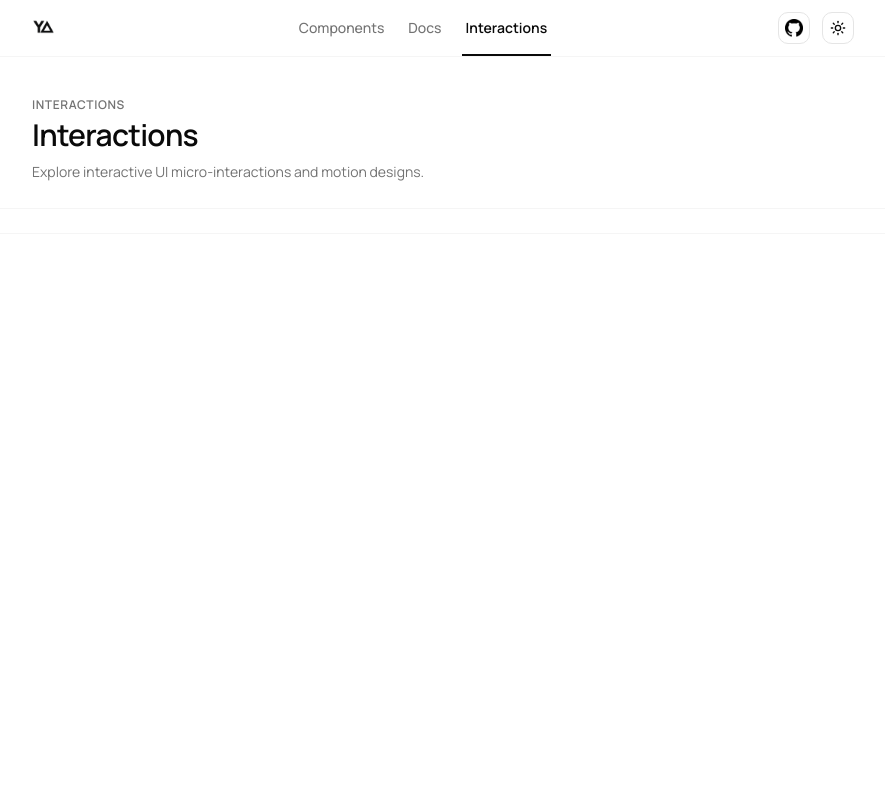
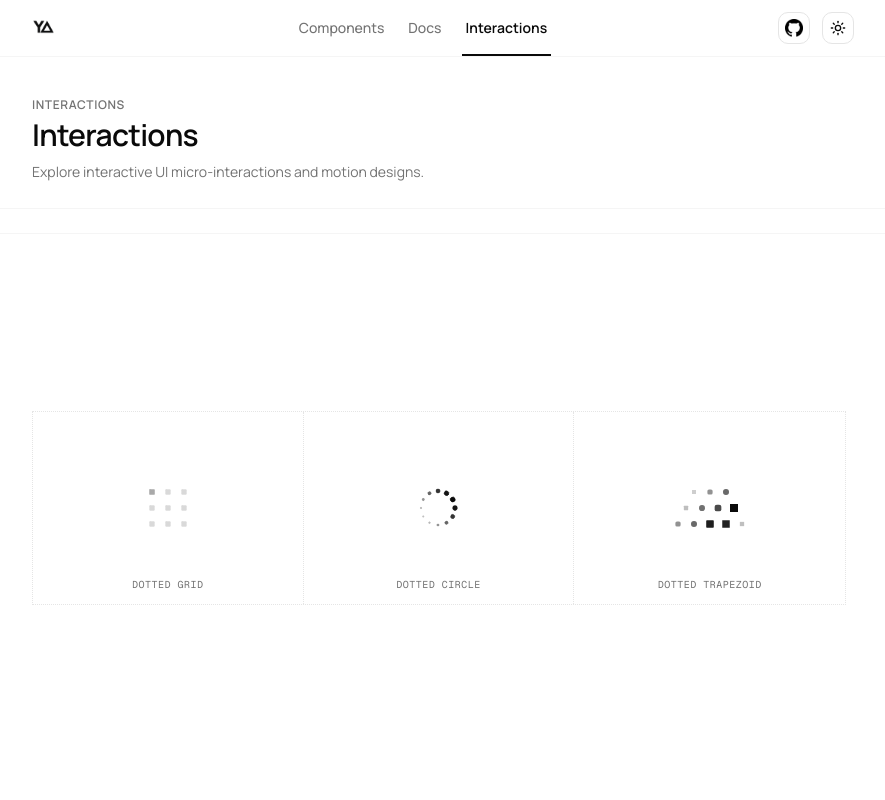
Before and after one commit to yashanand167/personal-lab, a Next.js app: page /interactions in a window 1280 px wide. Shown: the top 800 px of the page, without its empty margins (201-1086 px from the left). Built offline with nearby package versions, Linux system fonts and the light colour scheme.

Commit message:
feat: implement new dotted loading components and update documentation layout and content

```diff
--- a/app/docs/page.tsx
+++ b/app/docs/page.tsx
@@ -48,11 +48,13 @@ export default function Docs() {
   const [activeTab, setActiveTab] = useState("introduction")
 
   return (
-    <div className="flex flex-col min-h-screen relative">
+    <div className="flex flex-col h-screen overflow-hidden relative">
       <Header />
 
+      <div className="flex-1 overflow-y-auto overflow-x-hidden relative flex flex-col">
+
       {/* Left Sidebar - completely left on desktop (fixed position) */}
-      <aside className="hidden xl:flex flex-col gap-1.5 w-40 2xl:w-48 shrink-0 fixed left-8 2xl:left-16 top-64 z-10">
+      <aside className="hidden xl:flex flex-col gap-1.5 w-40 2xl:w-48 shrink-0 fixed left-8 2xl:left-16 top-64 z-10 overflow-y-hidden select-none">
         <div className="flex flex-col gap-1.5">
           <p className="text-[10px] font-bold tracking-wider text-muted-foreground/60 uppercase mb-3 px-3">
             Documentation
@@ -120,7 +122,7 @@ export default function Docs() {
       <div className="flex-1 max-w-4xl w-auto md:w-full mx-4 md:mx-auto border-x border-border/40 bg-background flex flex-col relative pb-12">
 
         {/* Sticky Header block (Title + Double Lines) on desktop */}
-        <div className="xl:sticky xl:top-14 bg-background z-20">
+        <div className="xl:sticky xl:top-0 bg-background z-20">
           {/* Top Header Section */}
           <div className="pt-6 sm:pt-10 px-4 sm:px-10 flex flex-col">
             <p className="text-muted-foreground text-[10px] sm:text-xs font-semibold uppercase tracking-wider">
@@ -146,7 +148,7 @@ export default function Docs() {
         </div>
 
         {/* Mobile/Tablet navigation (visible below xl) */}
-        <div className="flex xl:hidden sticky top-14 bg-background border-b border-border/40 p-3 overflow-x-auto gap-2 [&::-webkit-scrollbar]:hidden [-ms-overflow-style:none] [scrollbar-width:none] z-20">
+        <div className="flex xl:hidden sticky top-0 bg-background border-b border-border/40 p-3 overflow-x-auto gap-2 [&::-webkit-scrollbar]:hidden [-ms-overflow-style:none] [scrollbar-width:none] z-20">
           {/* Introduction link */}
           <button
             onClick={() => setActiveTab("introduction")}
@@ -200,12 +202,63 @@ export default function Docs() {
         {/* Right Main Content */}
         <main className="flex-1 p-6 sm:p-10 bg-background flex flex-col min-h-[500px]">
           {activeTab === "introduction" && (
-            <div className="space-y-4">
-              <div className="p-4 border border-border/40 rounded-xl bg-muted/20 flex gap-3 items-center">
-                <ChefHat className="w-5 h-5 text-muted-foreground" />
-                <span className="text-xs text-muted-foreground font-medium">
-                  More components are being designed and coded actively. Stay tuned!
-                </span>
+            <div className="space-y-8">
+              {/* Introduction Title and Description */}
+              <div className="space-y-3">
+                <h2 className="text-xl font-semibold text-foreground tracking-tight">Introduction</h2>
+                <p className="text-sm text-muted-foreground leading-relaxed">
+                  Personal Lab is a curated collection of beautiful, interactive UI micro-interactions, layout components, and custom motion designs. Built using modern technologies like Tailwind CSS, Framer Motion, and Lucide React, these components are designed to feel premium, responsive, and alive.
+                </p>
+                <p className="text-sm text-muted-foreground leading-relaxed">
+                  Whether you are looking to build a sleek navigation system, an animated button, or a custom loading indicator, this lab acts as a library of experiments and references to copy-paste or learn from.
+                </p>
+              </div>
+
+              {/* Source Code Note */}
+              <div className="p-4 border border-dotted border-border rounded-xl bg-muted/5 flex gap-3 items-start">
+                <ChefHat className="w-5 h-5 text-primary shrink-0 mt-0.5" />
+                <div className="space-y-1">
+                  <p className="text-xs text-foreground font-semibold">More is on the way!</p>
+                  <p className="text-xs text-muted-foreground leading-relaxed">
+                    More components are being designed and coded actively. Detailed documentation and **source code files for each component will be provided shortly**.
+                  </p>
+                </div>
+              </div>
+
+              {/* Prerequisites Table */}
+              <div className="space-y-3">
+                <h3 className="text-sm font-semibold text-foreground uppercase tracking-wider">Prerequisites</h3>
+                <p className="text-xs text-muted-foreground">
+                  To use these components in your own projects, ensure you have the following packages installed:
+                </p>
+                <div className="overflow-hidden border border-dotted border-border rounded-lg bg-card/5">
+                  <table className="w-full text-left border-collapse text-xs">
+                    <thead>
+                      <tr className="border-b border-dotted border-border bg-muted/20">
+                        <th className="p-3 font-semibold text-foreground">Package</th>
+                        <th className="p-3 font-semibold text-foreground">Version / Status</th>
+                        <th className="p-3 font-semibold text-foreground">Purpose</th>
+                      </tr>
+                    </thead>
+                    <tbody className="divide-y divide-dotted divide-border">
+                      <tr>
+                        <td className="p-3 font-medium text-foreground">Tailwind CSS</td>
+                        <td className="p-3 text-muted-foreground">v4.0+</td>
+                        <td className="p-3 text-muted-foreground">Core utility-first styling and theme values.</td>
+                      </tr>
+                      <tr>
+                        <td className="p-3 font-medium text-foreground">Framer Motion</td>
+                        <td className="p-3 text-muted-foreground">v11.0+ (motion/react)</td>
+                        <td className="p-3 text-muted-foreground">Fluid, spring-based UI animations and gesture tracking.</td>
+                      </tr>
+                      <tr>
+                        <td className="p-3 font-medium text-foreground">Lucide React</td>
+                        <td className="p-3 text-muted-foreground">Latest</td>
+                        <td className="p-3 text-muted-foreground">Crisp, SVG-based icons for indicators and UI elements.</td>
+                      </tr>
+                    </tbody>
+                  </table>
+                </div>
               </div>
             </div>
           )}
@@ -256,6 +309,7 @@ export default function Docs() {
       </div>
 
       <Footer />
+      </div>
     </div>
   )
 }
--- a/app/interactions/page.tsx
+++ b/app/interactions/page.tsx
@@ -2,6 +2,9 @@
 
 import Header from "@/components/Header"
 import Footer from "@/components/Footer"
+import DottedLoading from "@/components/Interactions/Loadings/dotted-loading"
+import DottedCircleLoading from "@/components/Interactions/Loadings/dotted-circle"
+import DottedTrapezoid from "@/components/Interactions/Loadings/dotted-trapezoid"
 
 export default function InteractionPage() {
   return (
@@ -39,8 +42,21 @@ export default function InteractionPage() {
         </div>
 
         {/* Right Main Content */}
-        <main className="flex-1 p-6 sm:p-10 bg-background flex flex-col min-h-[500px]">
-          {/* Main content placeholder */}
+        <main className="flex-1 p-6 sm:p-10 bg-background flex flex-col justify-center min-h-[500px]">
+          <div className="grid grid-cols-1 md:grid-cols-3 border border-dotted border-border overflow-hidden bg-card/5">
+            <div className="flex flex-col items-center justify-center p-12 border-b md:border-b-0 md:border-r border-dotted border-border h-48 relative">
+              <DottedLoading />
+              <span className="absolute bottom-3 text-[10px] uppercase tracking-wider text-muted-foreground font-mono">Dotted Grid</span>
+            </div>
+            <div className="flex flex-col items-center justify-center p-12 border-b md:border-b-0 md:border-r border-dotted border-border h-48 relative">
+              <DottedCircleLoading />
+              <span className="absolute bottom-3 text-[10px] uppercase tracking-wider text-muted-foreground font-mono">Dotted Circle</span>
+            </div>
+            <div className="flex flex-col items-center justify-center p-12 h-48 relative">
+              <DottedTrapezoid />
+              <span className="absolute bottom-3 text-[10px] uppercase tracking-wider text-muted-foreground font-mono">Dotted Trapezoid</span>
+            </div>
+          </div>
         </main>
       </div>
 
--- /dev/null
+++ b/components/Interactions/Loadings/dotted-circle.tsx
@@ -0,0 +1,39 @@
+"use client"
+
+import { motion } from 'motion/react';
+import { Circle } from 'lucide-react';
+
+const MotionCircle = motion(Circle);
+
+export default function DottedCircleLoading() {
+    return (
+        <div className="relative w-10 h-10">
+            {Array.from({ length: 12 }).map((_, i) => {
+                const angle = (i * 360) / 12;
+                return (
+                    <div
+                        key={i}
+                        className="absolute inset-0"
+                        style={{
+                            transform: `rotate(${angle}deg)`,
+                        }}
+                    >
+                        <MotionCircle
+                            className="w-1.5 h-1.5 text-foreground fill-current mx-auto"
+                            animate={{
+                                scale: [0.4, 1, 0.4],
+                                opacity: [0.25, 1, 0.25],
+                            }}
+                            transition={{
+                                duration: 1.2,
+                                repeat: Infinity,
+                                ease: "easeInOut",
+                                delay: i * (1.2 / 12),
+                            }}
+                        />
+                    </div>
+                );
+            })}
+        </div>
+    );
+}
--- /dev/null
+++ b/components/Interactions/Loadings/dotted-loading.tsx
@@ -0,0 +1,45 @@
+"use client"
+
+import { Square } from "lucide-react"
+import { motion } from 'motion/react'
+
+export default function DottedLoading() {
+
+    return (
+        <div>
+            <Dots />
+        </div>
+    )
+}
+
+const MotionSquare = motion(Square)
+
+const Dots = () => {
+    return (
+        <main className="grid grid-cols-3 gap-2 w-fit">
+            {Array.from({ length: 9 }).map((_, i) => {
+                const row = Math.floor(i / 3);
+                const col = i % 3;
+                const diagonalIndex = row + col;
+
+                return (
+                    <MotionSquare
+                        key={i}
+                        className="w-2 h-2 text-foreground fill-current"
+                        animate={{
+                            opacity: [0.15, 1, 0.15],
+                            scale: [0.8, 1, 0.8]
+                        }}
+                        transition={{
+                            duration: 0.6,
+                            repeat: Infinity,
+                            repeatDelay: 0.5,
+                            ease: "easeInOut",
+                            delay: diagonalIndex * 0.15
+                        }}
+                    />
+                );
+            })}
+        </main>
+    )
+}
--- /dev/null
+++ b/components/Interactions/Loadings/dotted-trapezoid.tsx
@@ -0,0 +1,57 @@
+"use client"
+
+import { motion } from 'motion/react';
+
+export default function DottedTrapezoid() {
+    return (
+        <div>
+            <Dots />
+        </div>
+    );
+}
+
+const Dots = () => {
+    // 3 rows: 3 dots on top, 4 in the middle, 5 at the bottom to form a trapezoid
+    const trapezoidRows = [
+        [0, 1, 2],       // Row 0 (3 items)
+        [0, 1, 2, 3],    // Row 1 (4 items)
+        [0, 1, 2, 3, 4]  // Row 2 (5 items)
+    ];
+
+    return (
+        <main className="flex flex-col items-center gap-2 w-fit">
+            {trapezoidRows.map((rowItems, rowIndex) => {
+                const numItems = rowItems.length;
+                return (
+                    <div key={rowIndex} className="flex justify-center gap-2">
+                        {rowItems.map((_, colIndex) => {
+                            // Compute relative column coordinate to center-align the waves
+                            const colCoord = colIndex - (numItems - 1) / 2;
+                            // Shift by 1 so index starts at 0
+                            const diagonalIndex = rowIndex + colCoord + 1;
+
+                            return (
+                                <motion.div
+                                    key={colIndex}
+                                    className="w-2 h-2 bg-foreground"
+                                    animate={{
+                                        scale: [0.5, 1, 0.75, 0.5],
+                                        opacity: [0.2, 1, 0.6, 0.2],
+                                        borderRadius: ["0%", "0%", "50%", "0%"],
+                                    }}
+                                    transition={{
+                                        duration: 0.8,
+                                        repeat: Infinity,
+                                        repeatDelay: 0.4,
+                                        ease: "easeInOut",
+                                        delay: diagonalIndex * 0.15
+                                    }}
+                                />
+                            );
+                        })}
+                    </div>
+                );
+            })}
+        </main>
+    );
+}
```
